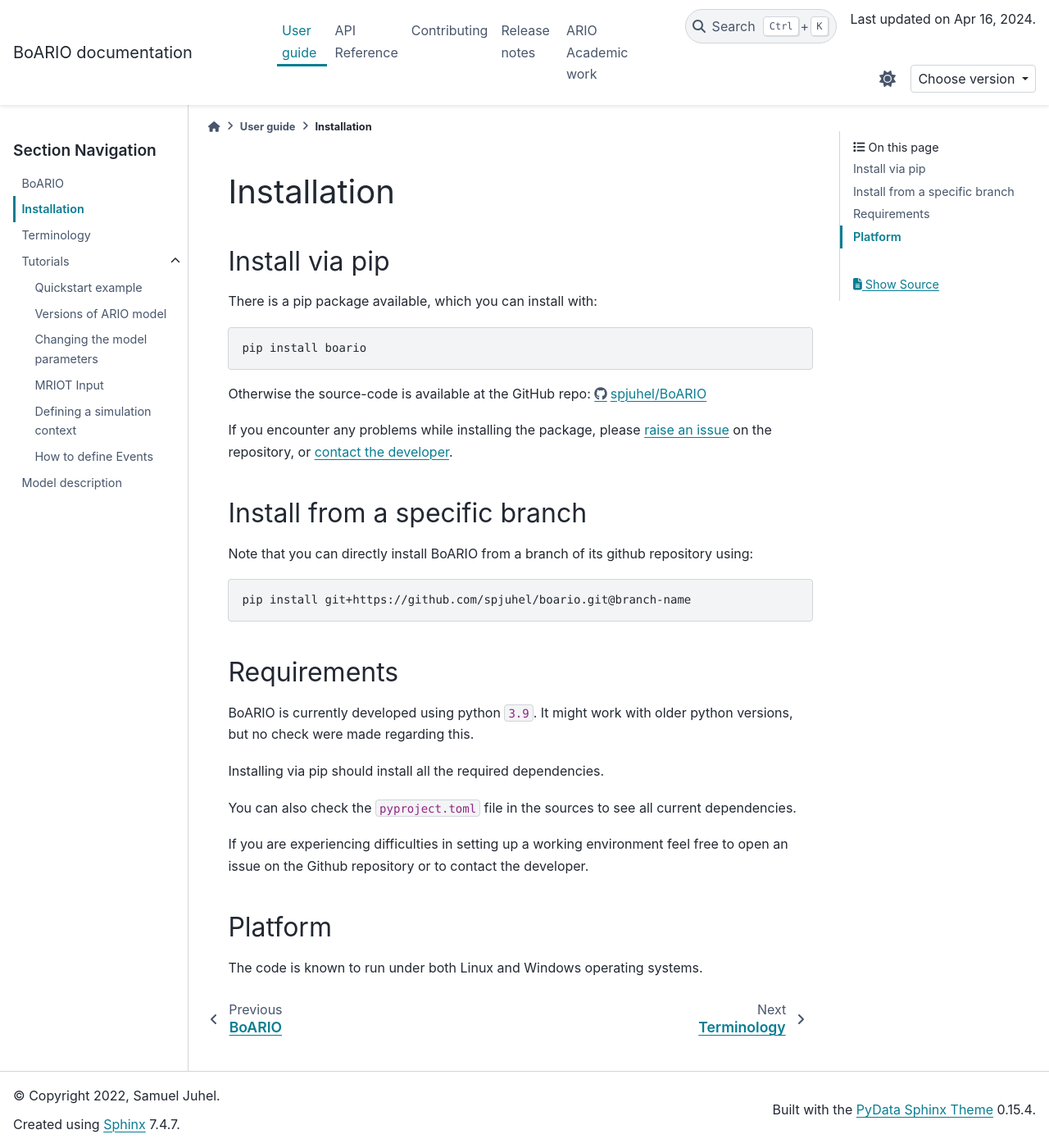
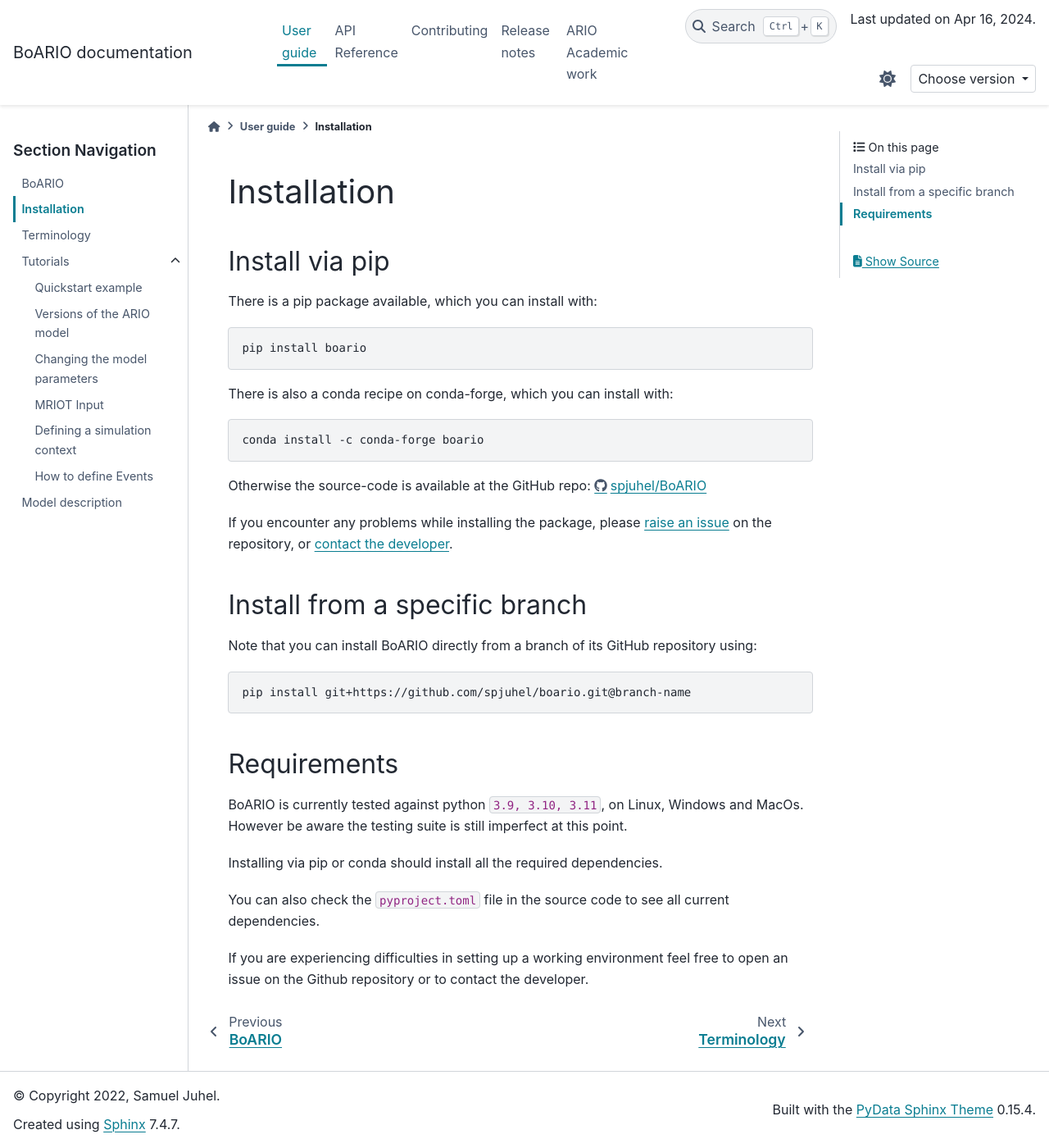
Before and after one commit to spjuhel/BoARIO, a Sphinx documentation site: the page built from docs/source/boario-installation.rst, in a window 1280 px wide and 1400 px high. Shown: the whole window at 82% size. Built offline with Sphinx 7.4.7 and the PyData theme 0.15.4, drawn with Linux system fonts in a browser that asks for light colours.

Commit message:
📝 Documentation update
- Added conda-forge install
- updated some urls
- updated python version and OS supported.
- Some minor changes here and there (e.g., mrio -> mriot)

```diff
--- a/docs/source/boario-installation.rst
+++ b/docs/source/boario-installation.rst
@@ -13,6 +13,12 @@
 
    pip install boario
 
+There is also a conda recipe on conda-forge, which you can install with:
+
+.. code-block:: console
+
+   conda install -c conda-forge boario
+
 
 Otherwise the source-code is available at the GitHub repo: https://github.com/spjuhel/BoARIO
 
@@ -26,7 +32,7 @@
 Install from a specific branch
 =================================
 
-Note that you can directly install BoARIO from a branch of its github repository using:
+Note that you can install BoARIO directly from a branch of its GitHub repository using:
 
 .. code-block:: console
 
@@ -35,15 +41,12 @@
 Requirements
 ===============
 
-BoARIO is currently developed using python ``3.9``. It might work with older python versions, but no check were made regarding this.
+BoARIO is currently tested against python ``3.9, 3.10, 3.11``, on Linux, Windows and MacOs.
+However be aware the testing suite is still imperfect at this point.
 
-Installing via pip should install all the required dependencies.
+Installing via pip or conda should install all the required dependencies.
 
-You can also check the ``pyproject.toml`` file in the sources to see all current dependencies.
+You can also check the ``pyproject.toml`` file in the source code to see all current dependencies.
 
-If you are experiencing difficulties in setting up a working environment feel free to open an issue on the Github repository or to contact the developer.
-
-Platform
-==========
-
-The code is known to run under both Linux and Windows operating systems.
+If you are experiencing difficulties in setting up a working environment feel
+free to open an issue on the Github repository or to contact the developer.
--- a/docs/source/tutorials/mriot-input.rst
+++ b/docs/source/tutorials/mriot-input.rst
@@ -7,8 +7,9 @@
 Using a :class:`~pymrio.core.mriosystem.IOSystem` as input
 ________________________________________________________________
 
-The :class:`~pymrio.core.mriosystem.IOSystem` given to instantiate a :class:`~boario.extended_models.ARIOPsiModel` has to
-have intermediate demand matrix ``Z``, final demand matrix ``Y`` and gross production vector ``x`` as attributes, and be balanced.
+The :class:`~pymrio.core.mriosystem.IOSystem` given to instantiate a model requires to
+contain intermediate demand matrix ``Z``, final demand matrix ``Y`` and gross production
+vector ``x`` as attributes, and to be balanced.
 
 This should be the case for all MRIOT parsed with the ``pymrio`` package.
 Refer to its `documentation <https://pymrio.readthedocs.io/en/latest/>`_ for more details.
```
Also changed, not shown: README.rst (+8 -2 lines), docs/source/boario-terminology.rst (+5 -2 lines), docs/source/tutorials/boario-events.rst (+8 -6 lines), docs/source/tutorials/model-params.rst (+10 -4 lines), docs/source/tutorials/model-type.rst (+9 -2 lines), 1 other file.
